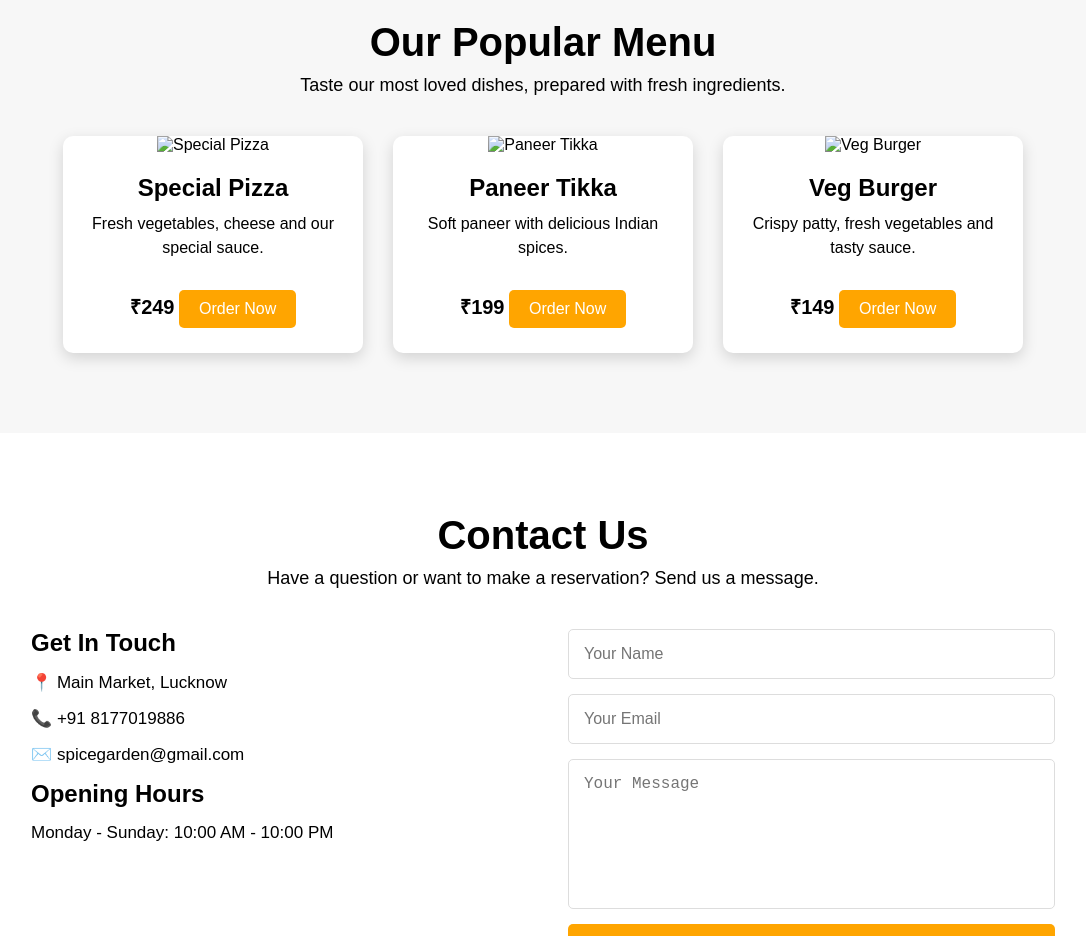
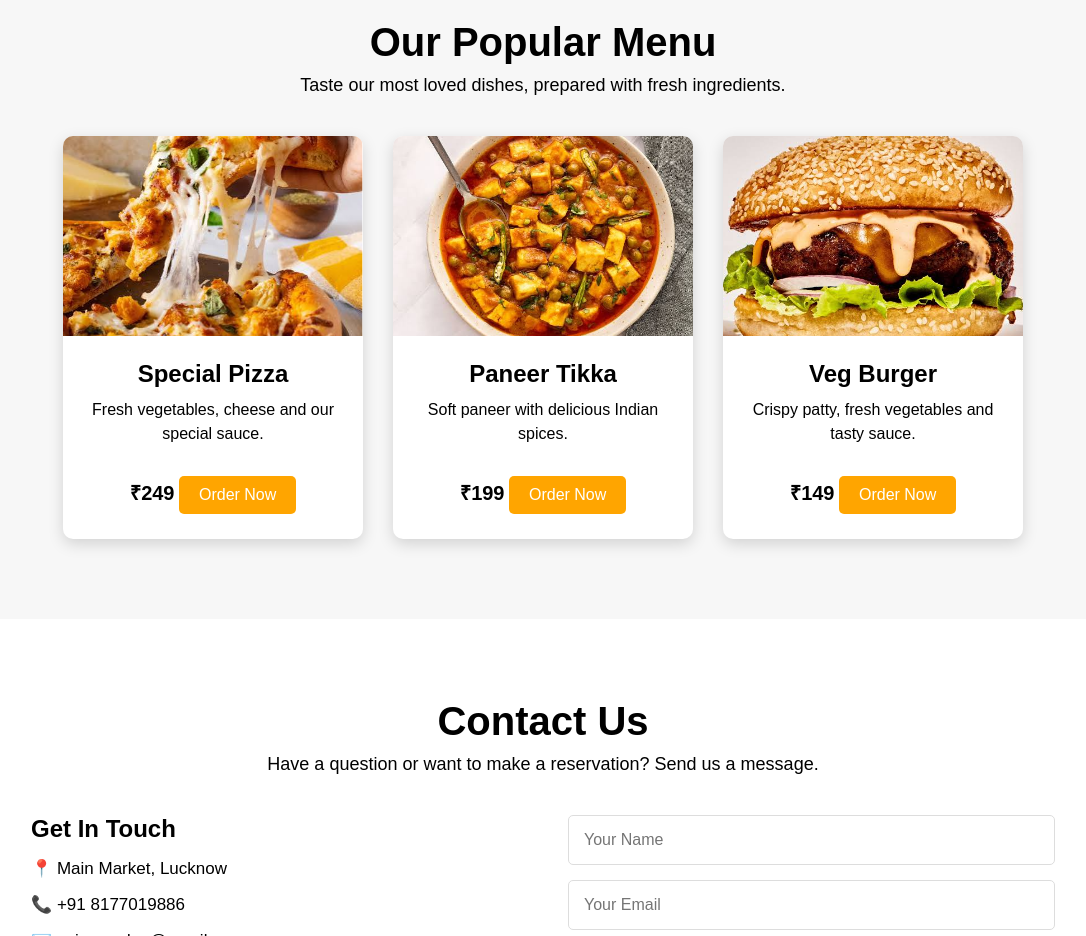
Before and after one commit to bolt2004/spice-garden-restaurant, a plain HTML site: page index.html in a window 1280 px wide. Shown: the part 1260-2196 px from the top of the page, without its empty margins (97-1183 px from the left). Drawn offline with Linux system fonts and the light colour scheme.

```diff
--- a/index.html
+++ b/index.html
@@ -68,7 +68,7 @@
             <div class="menu-container">
 
                 <div class="menu-card">
-                     <img src="images/pizza.jpg" alt="Special Pizza">
+                     <img src="pizza.jpg" alt="Special Pizza">
 
                     <h3>Special Pizza</h3>
 
@@ -82,7 +82,7 @@
 
 
                 <div class="menu-card">
-                     <img src="images/paneer.jpg" alt="Paneer Tikka">
+                     <img src="paneer.jpg" alt="Paneer Tikka">
 
                     <h3>Paneer Tikka</h3>
 
@@ -96,7 +96,7 @@
 
 
                 <div class="menu-card">
-                     <img src="images/burger.jpg" alt="Veg Burger">
+                     <img src="burger.jpg" alt="Veg Burger">
                     <h3>Veg Burger</h3>
 
                     <p>
```
